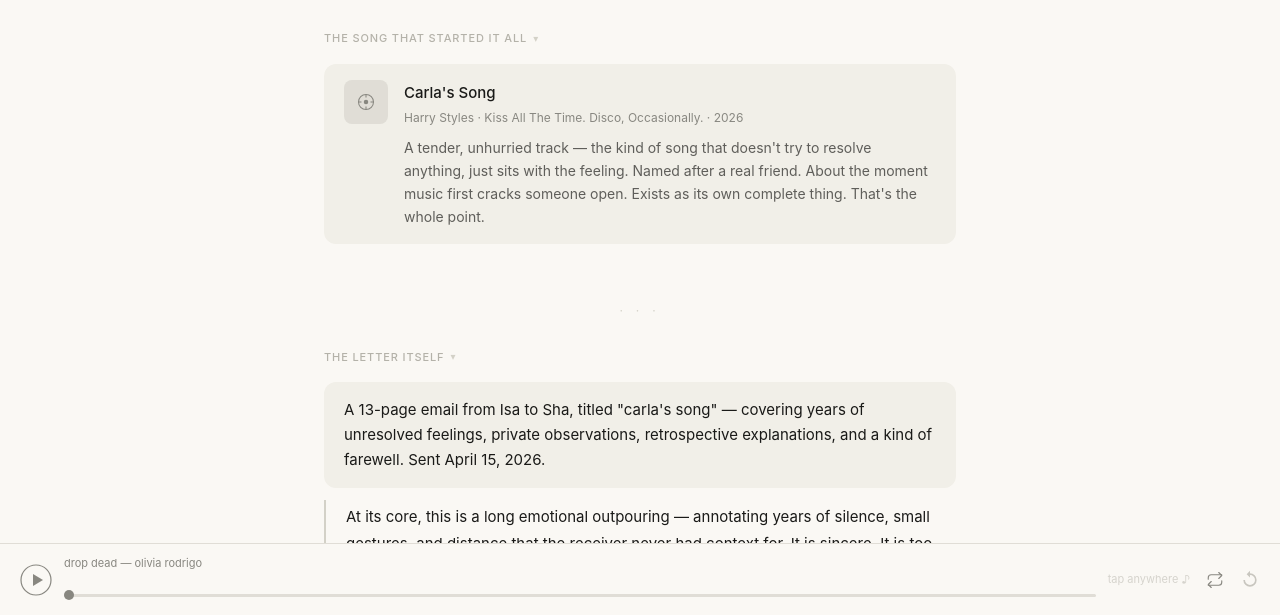
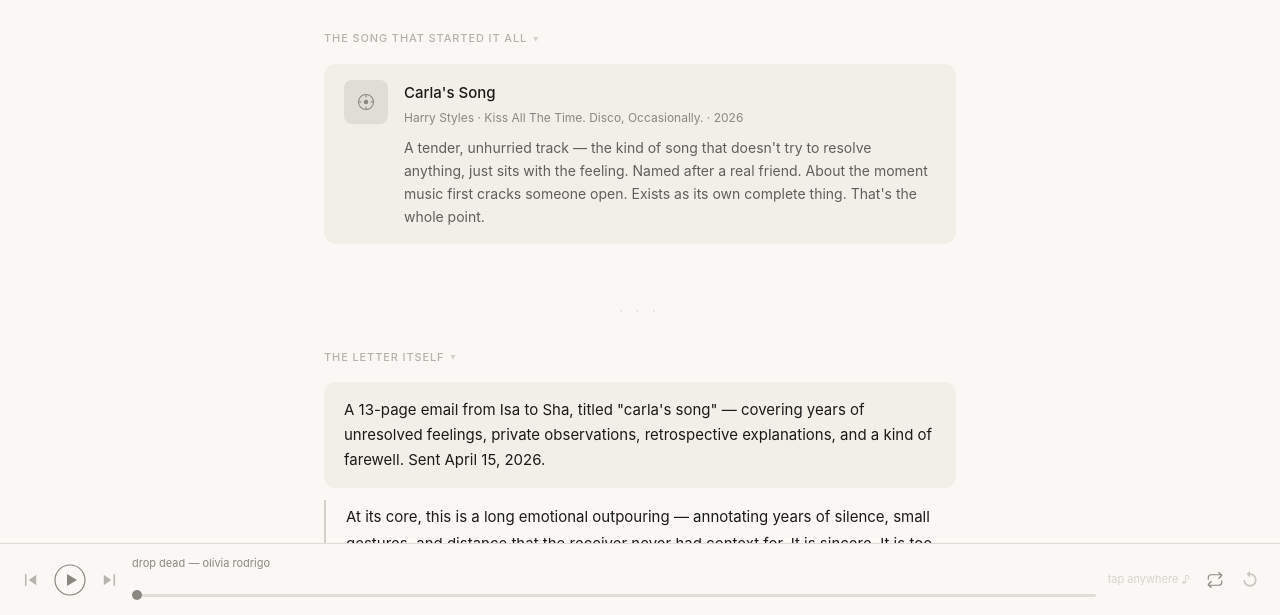
Before and after one commit to airdropgratis1/carla-s_song, a plain HTML site: page journal.html in a window 1280 px wide. Shown: the part 185-800 px from the top of the page. Drawn offline with Linux system fonts and the light colour scheme.

Commit message:
Update journal.html

```diff
--- a/journal.html
+++ b/journal.html
@@ -95,6 +95,13 @@
       transition: opacity 0.2s;
     }
     .replay-btn:hover { opacity: 1; }
+    .nav-track-btn {
+      background: none; border: none; cursor: pointer;
+      padding: 0 2px; flex-shrink: 0;
+      display: flex; align-items: center; opacity: 0.6;
+      transition: opacity 0.2s;
+    }
+    .nav-track-btn:hover { opacity: 1; }
     #tap-hint {
       font-size: 11px; color: #b4b2a9;
       animation: pulse 1.8s ease-in-out infinite;
@@ -482,6 +489,12 @@
 
 <!-- ── STICKY PLAYER ── -->
 <div class="sticky-player">
+  <button class="nav-track-btn" onclick="prevTrack()" title="Previous">
+    <svg width="18" height="18" viewBox="0 0 24 24" fill="none">
+      <polygon points="19,5 9,12 19,19" fill="#888780"/>
+      <line x1="5" y1="5" x2="5" y2="19" stroke="#888780" stroke-width="2" stroke-linecap="round"/>
+    </svg>
+  </button>
   <button id="pp-btn" onclick="togglePlay()">
     <svg id="icon-play" width="32" height="32" viewBox="0 0 32 32" fill="none">
       <circle cx="16" cy="16" r="15" stroke="#888780" stroke-width="1.2"/>
@@ -491,6 +504,12 @@
       <circle cx="16" cy="16" r="15" stroke="#888780" stroke-width="1.2"/>
       <rect x="11" y="10" width="3.5" height="12" rx="1" fill="#888780"/>
       <rect x="17.5" y="10" width="3.5" height="12" rx="1" fill="#888780"/>
+    </svg>
+  </button>
+  <button class="nav-track-btn" onclick="nextTrack()" title="Next">
+    <svg width="18" height="18" viewBox="0 0 24 24" fill="none">
+      <polygon points="5,5 15,12 5,19" fill="#888780"/>
+      <line x1="19" y1="5" x2="19" y2="19" stroke="#888780" stroke-width="2" stroke-linecap="round"/>
     </svg>
   </button>
   <div class="player-info">
@@ -635,6 +654,18 @@
       audio.currentTime = (val / 100) * audio.duration;
   };
   window.replayTrack = function () { playTrack(0); };
+  window.nextTrack = function () {
+    var next = (current + 1) % tracks.length;
+    playTrack(next);
+  };
+  window.prevTrack = function () {
+    if (audio.currentTime > 3) {
+      audio.currentTime = 0;
+    } else {
+      var prev = (current - 1 + tracks.length) % tracks.length;
+      playTrack(prev);
+    }
+  };
 
   /* ── read progress bar ── */
   window.addEventListener("scroll", function () {
```
